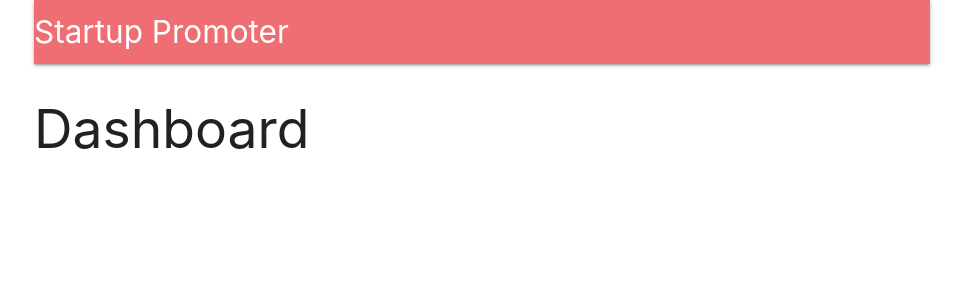
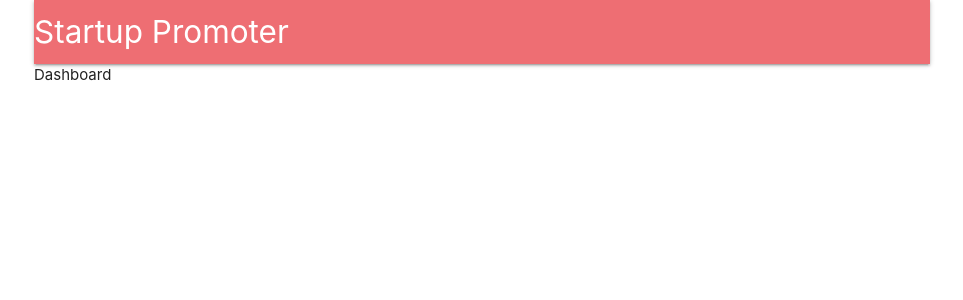
Before and after one commit to Jameem/startup-promotion, a React (Create React App) app in the folder client/: page /surveys in a window 1280 px wide. Shown: the top 300 px of the page, without its empty margins (158-1121 px from the left). Built offline with nearby package versions, Linux system fonts and the light colour scheme; no server answers.

Commit message:
dashboard component

```diff
--- a/client/src/components/App.js
+++ b/client/src/components/App.js
@@ -5,7 +5,8 @@
 
 import Header from "./Header"
 import Landing from "./Landing"
-const Dashboard = () => <h2>Dashboard</h2>
+import Dashboard from "./Dashboard"
+
 const SurveyNew = () => <h2>New Survey</h2>
 
 class App extends Component {
--- /dev/null
+++ b/client/src/components/Dashboard.js
@@ -0,0 +1,7 @@
+import React from "react"
+
+const Dashboard = () => {
+  return <div>Dashboard</div>
+}
+
+export default Dashboard
```
